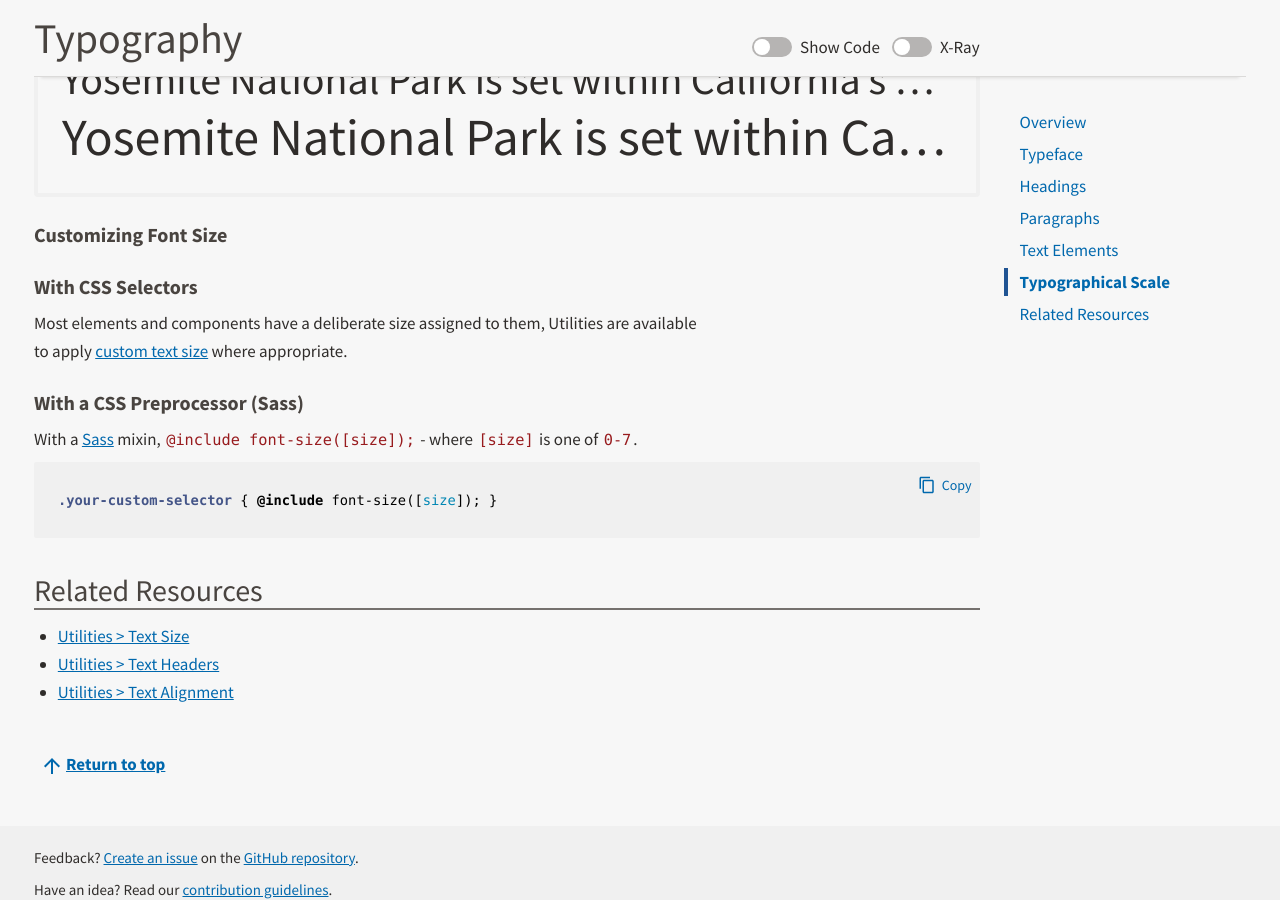
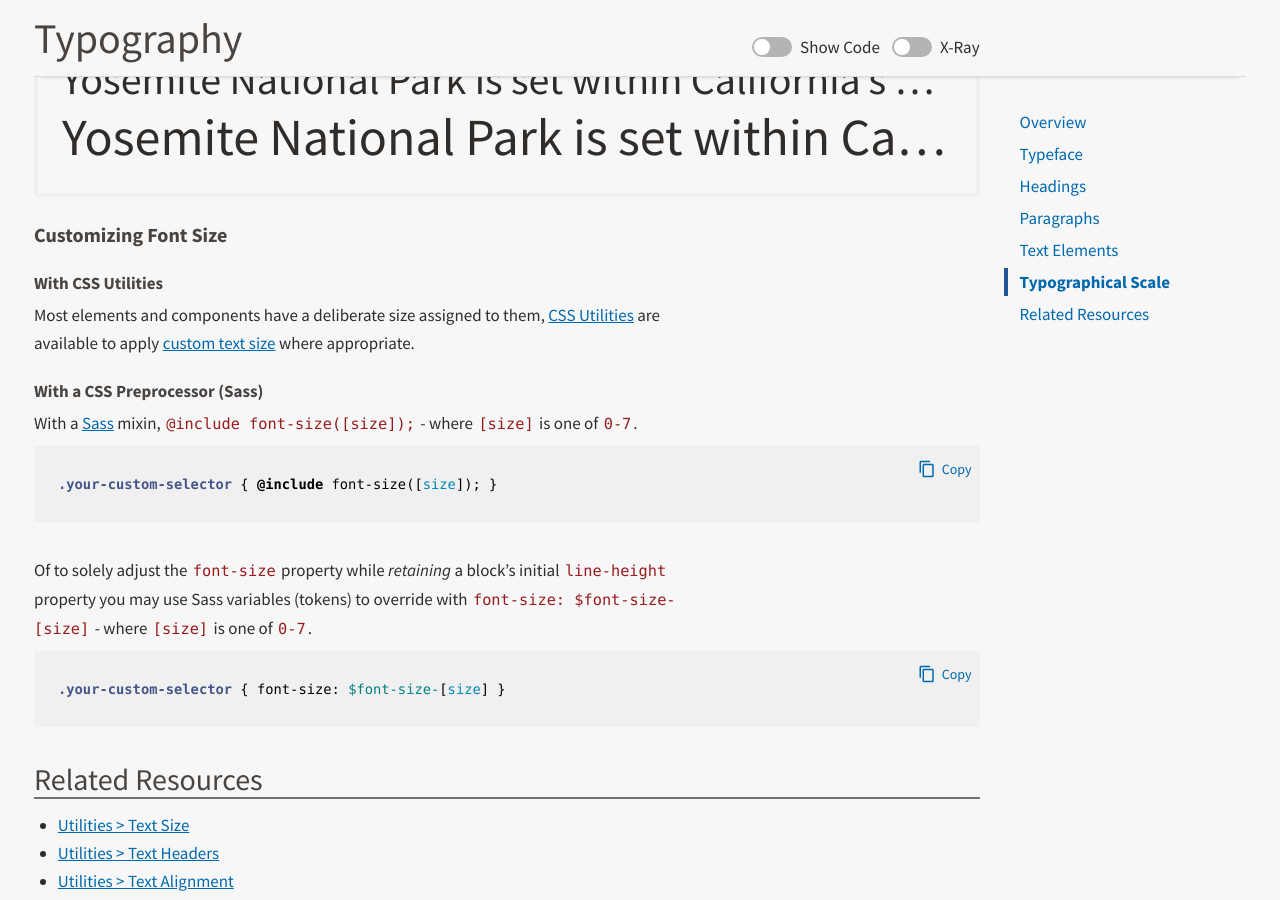
Before and after one commit to USDA-FSA/fsa-design-system, a Jekyll site: the page built from visual-style/typography/index.md, in a window 1280 px wide and 900 px high, scrolled down 3556 px. Built offline with Jekyll 4.4.1, drawn with Linux system fonts in a browser that asks for light colours.

Commit message:
closes #479

````diff
--- a/package.json
+++ b/package.json
@@ -1,7 +1,7 @@
 {
   "name": "fsa-design-system",
   "description": "Open Source Design System for USDA Farm Production and Convervation (FPAC)",
-  "version": "1.18.0",
+  "version": "1.19.1",
   "license": "SEE LICENSE in LICENSE.md",
   "repository": {
     "type": "git",
--- a/visual-style/typography/index.md
+++ b/visual-style/typography/index.md
@@ -156,11 +156,11 @@ Most elements and components have a deliberate size assigned to them, Utilities
 
 ### Customizing Font Size
 
-### With CSS Selectors
+#### With CSS Utilities
 
-Most elements and components have a deliberate size assigned to them, Utilities are available to apply [custom text size]({{ site.baseurl }}utilities/#text-size) where appropriate.
+Most elements and components have a deliberate size assigned to them, [CSS Utilities]({{ site.baseurl }}utilities/) are available to apply [custom text size]({{ site.baseurl }}utilities/#text-size) where appropriate.
 
-### With a CSS Preprocessor (Sass)
+#### With a CSS Preprocessor (Sass)
 
 With a <a href="http://sass-lang.com/">Sass</a> mixin, `@include font-size([size]);` - where `[size]` is one of `0-7`.
 
@@ -168,6 +168,12 @@ With a <a href="http://sass-lang.com/">Sass</a> mixin, `@include font-size([size
 .your-custom-selector { @include font-size([size]); }
 ```
 
+Of to solely adjust the `font-size` property while *retaining* a block's initial `line-height` property you may use Sass variables (tokens) to override with `font-size: $font-size-[size]` - where `[size]` is one of `0-7`.
+
+```scss
+.your-custom-selector { font-size: $font-size-[size] }
+```
+
 ## Related Resources
 
 * [Utilities > Text Size]({{ site.baseurl }}utilities/#text-size)
````
